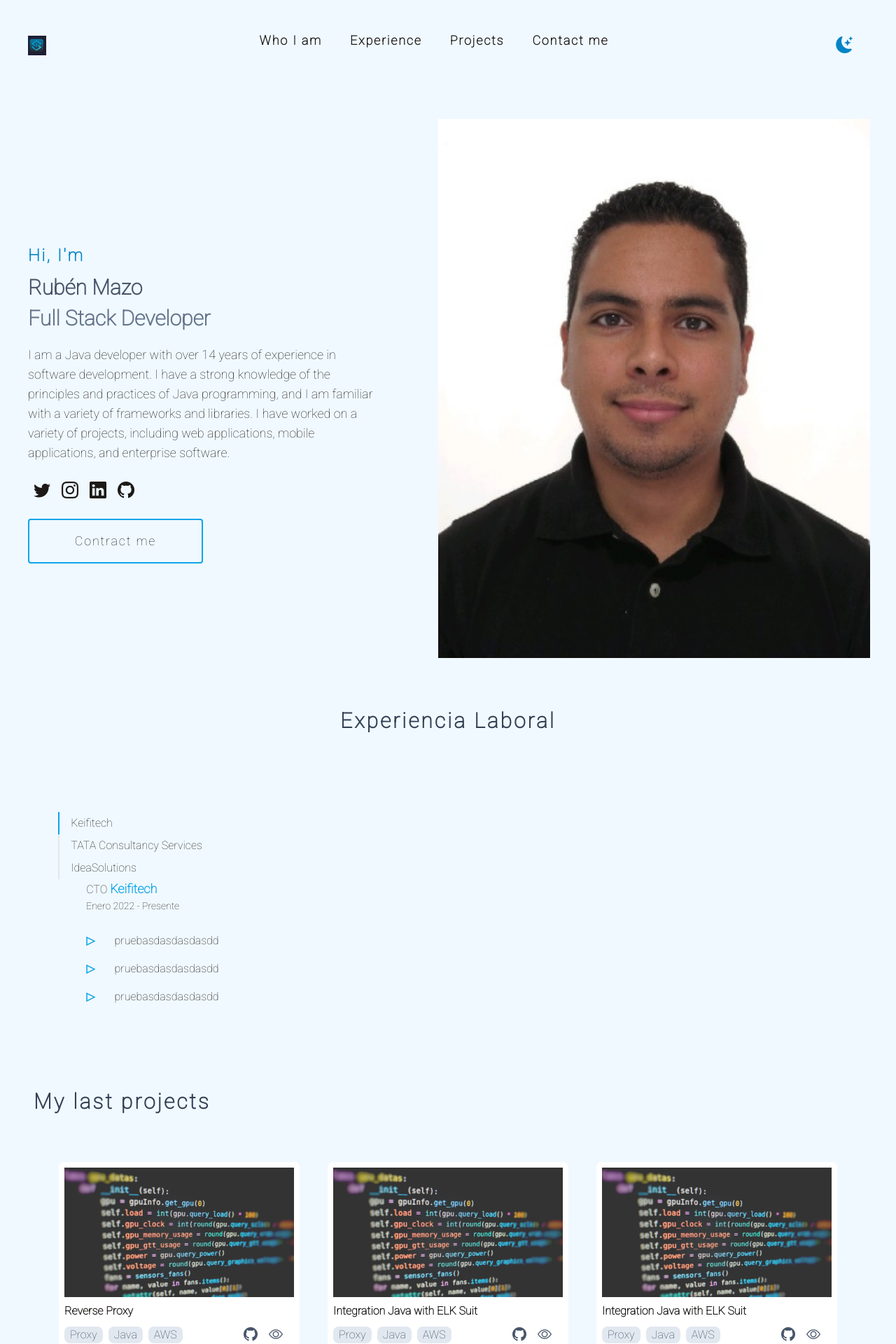
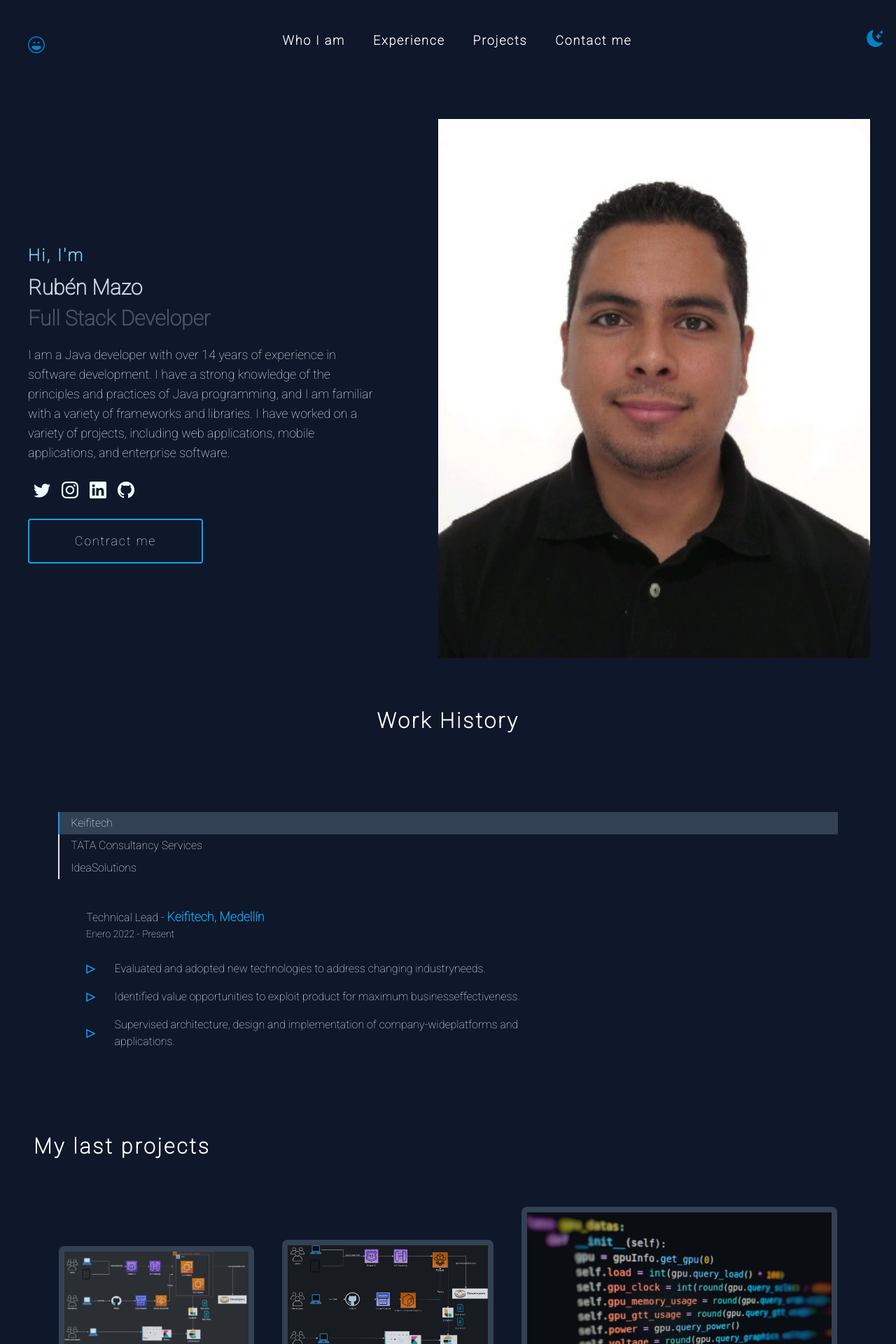
Before and after one commit to rubenchomazo/portfolio, an Angular app in the folder portfolio/: page / in a window 1280 px wide. Shown: the top 1920 px of the page at 70% size. Built offline with nearby package versions, Linux system fonts and the light colour scheme.

Commit message:
Update personal info into project

```diff
--- a/portfolio/src/app/whoami2/whoami2.component.html
+++ b/portfolio/src/app/whoami2/whoami2.component.html
@@ -1,6 +1,7 @@
 <header>
     <nav class="flex justify-between py-10 m-auto px-10 text-lg font-bold tracking-widest md:items-center">
-        <a href=""><img src="../../assets/img/logo.png" alt="logo" width="28"></a>
+        <i class="bi bi-emoji-laughing text-sky-600 text-2xl top-10" *ngIf="!showMoonFill"></i>
+        <i class="bi bi-emoji-sunglasses text-sky-600 text-2xl top-10" *ngIf="showMoonFill"></i>
         <div id="menu" *ngIf="showMenu"
             class="bg-white dark:bg-slate-800 p-7 h-[380px] w-[320px] flex flex-col items-start
             justify-around rounded-lg text-dark dark:text-white md:w-full md:py-0 md:h-[50px] md:bg-inherit md:dark:bg-primary ">
@@ -12,8 +13,11 @@
             </ul>
         </div>
         <div class="flex flex-col items-start justify-around">
-            <button id="dark-button" (click)="changeMode()"><i
-                    class="bi bi-moon-stars-fill text-sky-600 text-2xl md:px-5"></i>
+            <button id="dark-button" (click)="changeMode('light')" *ngIf="!showMoonFill">
+                <i class="absolute bi bi-moon-stars-fill text-sky-600 text-2xl top-10 right-4"></i>
+            </button>
+            <button id="dark-button" (click)="changeMode('dark')" *ngIf="showMoonFill">
+                <i class="absolute bi bi-moon-stars text-sky-600 text-2xl top-10 right-4"></i>
             </button>
             <button id="menu-button" class="absolute top-10 right-12 md:hidden " (click)="menuHidden()">
                 <span class="br-1 block bg-black dark:bg-white my-2 rounded-md h-[3px] w-[28px]"></span>
@@ -55,9 +59,9 @@
     </section>
     <!-- Experience -->
     <h2 class="text-3xl text-slate-700 dark:text-white font-bold tracking-widest w-[85%] m-auto text-center pt-8">
-        Experiencia Laboral</h2>
+        Work History</h2>
     <section class="my-12 flex-col w-[84%] m-auto lg:flex-row lg:w-[87%] lg:my-28" id="jobSection">
-        <div class="flex justify-between lg:flex-col lg:w-[20%]">
+        <div class="flex justify-between lg:flex-col lg:w-[100%]">
             <button type="button" id="link1" (click)="changeJob('job1')" class="border-b-2 hover:dark:bg-slate-700 w-full px-4 py-1 hover:bg-white focus:border-sky-500 focus:bg-white focus:dark:bg-slate-700 lg:border-l-2
                 lg:border-b-0 lg:h-full lg:text-left border-sky-500 dark:bg-slate-700">Keifitech</button>
             <button type="button" (click)="changeJob('job2')" class="border-b-2 hover:dark:bg-slate-700 w-full px-4 py-1 hover:bg-white focus:border-sky-500 focus:bg-white focus:dark:bg-slate-700 lg:border-l-2
@@ -66,59 +70,70 @@
             lg:border-b-0 lg:h-full lg:text-left">IdeaSolutions</button>
         </div>
         <!--Container Job Description-->
-        <div class="my-5 lg:px-10 lg:my-0 lg:max-w-[800px]">
+        <div class="my-5 lg:px-10 lg:my-10 lg:max-w-[800px]">
             <article id="job1" *ngIf="showJob1">
-                <h3>CTO <span class="text-sky-500 font-bold text-lg">Keifitech</span> </h3>
-                <h4 class="text-sm pb-5">Enero 2022 - Presente</h4>
+                <h3>Technical Lead - <span class="text-sky-500 font-bold text-lg">Keifitech, Medellín</span> </h3>
+                <h4 class="text-sm pb-5">Enero 2022 - Present</h4>
                 <ul>
                     <li class="flex items-center py-2">
                         <span class="pr-2 text-sky-500 font-black">&#9655;</span>
-                        <p class="text-stone-900 dark:text-cyan-50 font-normal px-5">pruebasdasdasdasdd</p>
+                        <p class="text-stone-900 dark:text-cyan-50 font-normal px-5">Evaluated and adopted new
+                            technologies to address changing industryneeds.</p>
                     </li>
                     <li class="flex items-center py-2">
                         <span class="pr-2 text-sky-500 font-black">&#9655;</span>
-                        <p class="text-stone-900 dark:text-cyan-50 font-normal px-5">pruebasdasdasdasdd</p>
+                        <p class="text-stone-900 dark:text-cyan-50 font-normal px-5">Identified value opportunities to
+                            exploit product for maximum businesseffectiveness.</p>
                     </li>
                     <li class="flex items-center py-2">
                         <span class="pr-2 text-sky-500 font-black">&#9655;</span>
-                        <p class="text-stone-900 dark:text-cyan-50 font-normal px-5">pruebasdasdasdasdd</p>
+                        <p class="text-stone-900 dark:text-cyan-50 font-normal px-5">Supervised architecture, design and
+                            implementation of company-wideplatforms and applications.</p>
                     </li>
                 </ul>
             </article>
             <!--Hidden articeles-->
             <article id="job2" *ngIf="showJob2">
-                <h3>Technical Lead <span class="text-sky-500 font-bold text-lg">TCS</span> </h3>
+                <h3>Technical Lead - <span class="text-sky-500 font-bold text-lg">TATA CONSULTANCY SERVICES,
+                        Medellín</span> </h3>
                 <h4 class="text-sm pb-5">Agosto 2014 - Enero 2023</h4>
                 <ul>
                     <li class="flex items-center py-2">
                         <span class="pr-2 text-sky-500 font-black">&#9655;</span>
-                        <p class="text-stone-900 dark:text-cyan-50 font-normal px-5">pruebasdasdasdasdd</p>
+                        <p class="text-stone-900 dark:text-cyan-50 font-normal px-5">Reviewed project specifications and
+                            designed technology solutions thatmet or exceeded performance expectations.</p>
                     </li>
                     <li class="flex items-center py-2">
                         <span class="pr-2 text-sky-500 font-black">&#9655;</span>
-                        <p class="text-stone-900 dark:text-cyan-50 font-normal px-5">pruebasdasdasdasdd</p>
+                        <p class="text-stone-900 dark:text-cyan-50 font-normal px-5">Provided direction and guidance to
+                            process improvements and establishedpolicies.</p>
                     </li>
                     <li class="flex items-center py-2">
                         <span class="pr-2 text-sky-500 font-black">&#9655;</span>
-                        <p class="text-stone-900 dark:text-cyan-50 font-normal px-5">pruebasdasdasdasdd</p>
+                        <p class="text-stone-900 dark:text-cyan-50 font-normal px-5">Promoted experience with
+                            Kubernetes, Docker and Amazon Web Services.
+                            Worked with customers for needs analysis and to determine vendor costs.</p>
                     </li>
                 </ul>
             </article>
             <article id="job3" *ngIf="showJob3">
-                <h3>Java Developer <span class="text-sky-500 font-bold text-lg">IdeaSolutions</span> </h3>
-                <h4 class="text-sm pb-5">Agosto 2012 - Agosto 2014</h4>
+                <h3>Java Developer - <span class="text-sky-500 font-bold text-lg">IdeaSolutions , Medellín</span> </h3>
+                <h4 class="text-sm pb-5">March 2012 - Agosto 2014</h4>
                 <ul>
                     <li class="flex items-center py-2">
                         <span class="pr-2 text-sky-500 font-black">&#9655;</span>
-                        <p class="text-stone-900 dark:text-cyan-50 font-normal px-5">pruebasdasdasdasdd</p>
+                        <p class="text-stone-900 dark:text-cyan-50 font-normal px-5">Participated in requirements
+                            gathering and design developmentmeetings.</p>
                     </li>
                     <li class="flex items-center py-2">
                         <span class="pr-2 text-sky-500 font-black">&#9655;</span>
-                        <p class="text-stone-900 dark:text-cyan-50 font-normal px-5">pruebasdasdasdasdd</p>
+                        <p class="text-stone-900 dark:text-cyan-50 font-normal px-5">Participated in requirements
+                            gathering and design development meetings.</p>
                     </li>
                     <li class="flex items-center py-2">
                         <span class="pr-2 text-sky-500 font-black">&#9655;</span>
-                        <p class="text-stone-900 dark:text-cyan-50 font-normal px-5">pruebasdasdasdasdd</p>
+                        <p class="text-stone-900 dark:text-cyan-50 font-normal px-5">Adjusted design parameters to
+                            incorporate new features.</p>
                     </li>
                 </ul>
             </article>
@@ -130,7 +145,7 @@
         <!-- First project -->
         <div class="border-1 rounded-lg bg-white dark:bg-slate-700 m-5">
             <div class="m-2">
-                <img src="../../assets/img/coding.jpg" alt="firstProject" class="opacity-80 hover:opacity-100">
+                <img src="../../assets/img/reverse-proxy.png" alt="firstProject" class="opacity-80 hover:opacity-100">
                 <h4 class="font-bold my-2">Reverse Proxy</h4>
                 <article class="flex justify-between">
                     <div class="flex flex-nowrap items-center">
@@ -139,8 +154,8 @@
                         <span class="bg-slate-200 rounded-lg px-2 mr-2 text-slate-700">AWS</span>
                     </div>
                     <div class="text-xl text-slate-600 dark:text-slate-200 pr-2 flex flex-nowrap">
-                        <a href=""><i class="bi bi-github px-2"></i></a>
-                        <a href=""><i class="bi bi-eye px-2"></i></a>
+                        <a href="https://github.com/rubenchomazo/reverse-proxy"><i class="bi bi-github px-2"></i></a>
+                        <a href="https://github.com/rubenchomazo/reverse-proxy"><i class="bi bi-eye px-2"></i></a>
                     </div>
                 </article>
             </div>
@@ -148,17 +163,17 @@
         <!-- Second project -->
         <div class="border-1 rounded-lg bg-white dark:bg-slate-700 m-5">
             <div class="m-2">
-                <img src="../../assets/img/coding.jpg" alt="firstProject" class="opacity-80 hover:opacity-100">
+                <img src="../../assets/img/fargate-aws.png" alt="secondProject" class="opacity-80 hover:opacity-100">
                 <h4 class="font-bold my-2">Integration Java with ELK Suit</h4>
                 <article class="flex justify-between">
                     <div class="flex flex-nowrap items-center">
-                        <span class="bg-slate-200 rounded-lg px-2 mr-2 text-slate-700">Proxy</span>
+                        <span class="bg-slate-200 rounded-lg px-2 mr-2 text-slate-700">Docker</span>
                         <span class="bg-slate-200 rounded-lg px-2 mr-2 text-slate-700">Java</span>
-                        <span class="bg-slate-200 rounded-lg px-2 mr-2 text-slate-700">AWS</span>
+                        <span class="bg-slate-200 rounded-lg px-2 mr-2 text-slate-700">Fargate</span>
                     </div>
                     <div class="text-xl text-slate-600 dark:text-slate-200 pr-2 flex flex-nowrap">
-                        <a href=""><i class="bi bi-github px-2"></i></a>
-                        <a href=""><i class="bi bi-eye px-2"></i></a>
+                        <a href="https://github.com/rubenchomazo/reverse-proxy"><i class="bi bi-github px-2"></i></a>
+                        <a href="https://github.com/rubenchomazo/reverse-proxy"><i class="bi bi-eye px-2"></i></a>
                     </div>
                 </article>
             </div>
--- a/portfolio/src/app/whoami2/whoami2.component.ts
+++ b/portfolio/src/app/whoami2/whoami2.component.ts
@@ -7,27 +7,27 @@ import { Component, HostListener } from '@angular/core';
 })
 export class Whoami2Component {
   showMenu: boolean = true;
+  showMoonFill: boolean = false;
   showJob1: boolean = true;
   showJob2: boolean = false;
   showJob3: boolean = false;
 
-  changeMode() {
-    if (localStorage.getItem('color-theme')) {
-      if (localStorage.getItem('color-theme') == 'light') {
-        document.documentElement.classList.add('dark');
-        localStorage.setItem('color-theme', 'dark');
-      } else {
-        document.documentElement.classList.remove('dark');
-        localStorage.setItem('color-theme', 'light');
-      }
-    } else {
-      if (document.documentElement.classList.contains('dark')) {
-        document.documentElement.classList.remove('dark');
-        localStorage.setItem('color-theme', 'light');
-      } else {
-        document.documentElement.classList.add('dark');
-        localStorage.setItem('color-theme', 'dark');
-      }
+  ngOnInit() {
+    localStorage.setItem('color-theme', 'dark');
+    document.documentElement.classList.add('dark');
+  }
+
+  changeMode(mode: string) {
+    if (mode == 'light') {
+      localStorage.setItem('color-theme', 'light');
+      document.documentElement.classList.add('light');
+      document.documentElement.classList.remove('dark');
+      this.showMoonFill = true;
+    } else if (mode == 'dark') {
+      localStorage.setItem('color-theme', 'dark');
+      document.documentElement.classList.add('dark');
+      document.documentElement.classList.remove('light');
+      this.showMoonFill = false;
     }
   }
 
@@ -60,14 +60,11 @@ export class Whoami2Component {
 
   @HostListener('window:resize', ['$event'])
   onResize(event: { target: { innerWidth: any } }) {
-    const menuItems = document.querySelector('#menu');
-    const menuButtonSpans = document.querySelectorAll('#menu-button span');
     let w = event.target.innerWidth;
-    if (w > 768) {
-      menuItems?.classList.add('hidden');
-      menuButtonSpans.forEach((span) => {
-        span.classList.remove('animado');
-      });
+    if (w > 1024) {
+      this.showMenu = true;
+    } else {
+      this.showMenu = false;
     }
   }
 
```
Also changed, not shown: portfolio/src/assets/img/fargate-aws.png (added), portfolio/src/assets/img/reverse-proxy.png (added).
